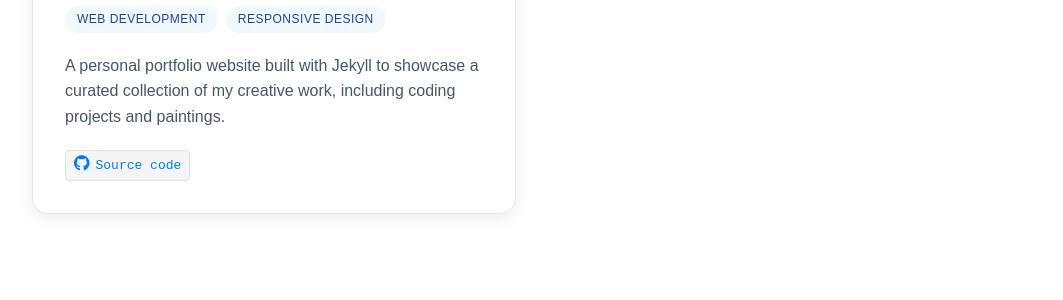
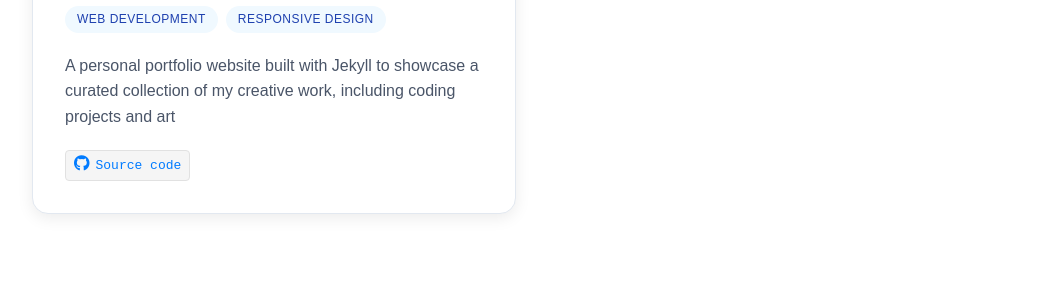
Before and after one commit to ZaraTam/website, a Jekyll site: the page built from code.md, in a window 1280 px wide and 900 px high, scrolled down 783 px. Shown: the part 397-697 px from the top of the window, without its empty margins (108-1171 px from the left). Built offline with Jekyll 4.4.1, drawn with Linux system fonts in a browser that asks for light colours.

Commit message:
Update copy

```diff
--- a/code.md
+++ b/code.md
@@ -111,7 +111,7 @@ permalink: /code
       </div>
     </div>
     <div class="project-description">
-      <p>A personal portfolio website built with Jekyll to showcase a curated collection of my creative work, including coding projects and paintings.</p>
+      <p>A personal portfolio website built with Jekyll to showcase a curated collection of my creative work, including coding projects and art</p>
     </div>
     <div class="project-links">
       <a href="https://github.com/ZaraTam/website" class="code-link" target="_blank" rel="noopener noreferrer">
```
